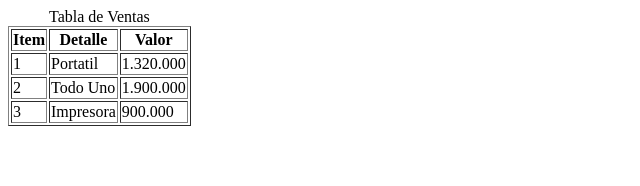
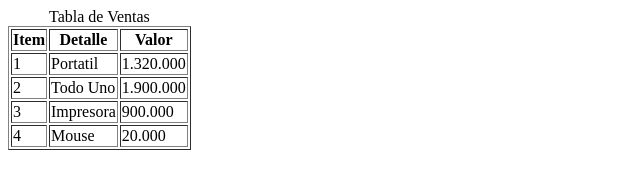
Before and after one commit to BREINERMEDINA/proyecto3172879, a plain HTML site: page index.html in a window 1280 px wide. Shown: the whole page, without its empty margins (0-640 px from the left). Drawn offline with Linux system fonts and the light colour scheme.

Commit message:
version1 index

```diff
--- a/index.html
+++ b/index.html
@@ -31,6 +31,11 @@
                 <td>Impresora</td>
                 <td>900.000</td>
             </tr>
+            <tr>
+                <td>4</td>
+                <td>Mouse</td>
+                <td>20.000</td>
+            </tr>
         </tbody>
     </table>
 </body>
```
